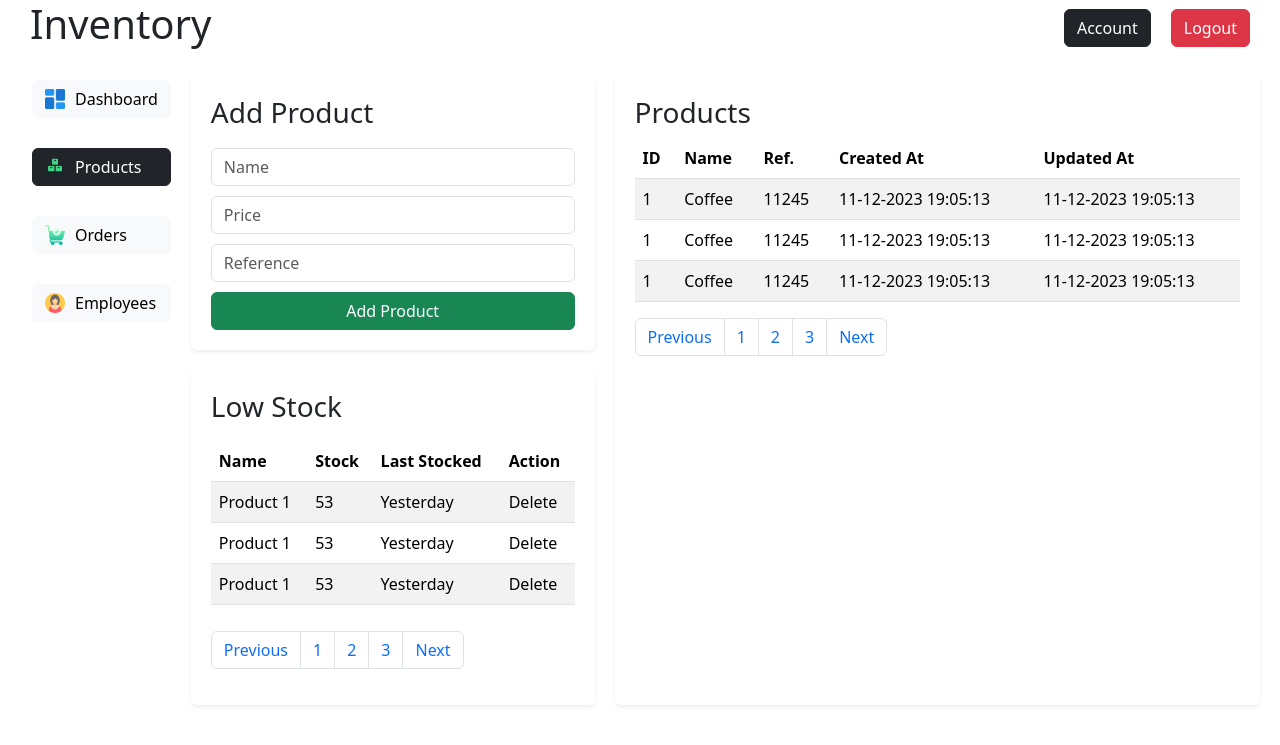
After one commit to Alaa-Taieb/flask_inventory_management_system_test, a Flask app: template flask_app/templates/products.html in a window 1280 px wide. The commit adds this page. Shown: the top 745 px of the page. Run offline with Flask 3, Linux system fonts and the light colour scheme; the template is opened without the code that fills it, so the values that code supplies are empty.

Commit message:
Created the products page's design.

```diff
--- /dev/null
+++ b/flask_app/static/products.css
@@ -0,0 +1,52 @@
+
+.main_display {
+    display: flex;
+    gap: 20px;
+    padding: 20px;
+}
+
+.product_form_and_low_stock_container {
+    flex: 4;
+    display: flex;
+    flex-direction: column;
+    gap: 20px;
+}
+
+.product_form_and_low_stock_container > form{
+    display: flex;
+    flex-direction: column;
+    gap: 10px;
+    padding: 20px;
+}
+
+.product_list_container {
+    flex: 6;
+}
+
+.form_body {
+    display: flex;
+}
+
+
+.form_input_container {
+    display: flex;
+    flex-direction: column;
+    width: 100%;
+    gap: 10px;
+}
+
+.form_footer > button{
+    width: 100%;
+}
+
+
+.low_stock_container {
+    padding: 20px;
+    display: flex;
+    flex-direction: column;
+    gap: 10px;
+}
+
+.product_list_container {
+    padding: 20px;
+}
--- a/flask_app/templates/dashboard.html
+++ b/flask_app/templates/dashboard.html
@@ -19,9 +19,9 @@
     </header>
     <main class="d-flex">
         <div class="side_buttons">
-            <ul class="nav-navbar">
-                <li><a href="" class="btn btn-light"> <img src="{{ url_for('static', filename='assets/icons/dashboard.png') }}" alt=""> Dashboard</a></li>
-                <li><a href="" class="btn btn-light"> <img src="{{ url_for('static', filename='assets/icons/inventory.png') }}" alt="">  Products</a></li>
+            <ul class="nav-navbar mt-4">
+                <li><a href="/dashboard" class="btn btn-dark"> <img src="{{ url_for('static', filename='assets/icons/dashboard.png') }}" alt=""> Dashboard</a></li>
+                <li><a href="/products" class="btn btn-light"> <img src="{{ url_for('static', filename='assets/icons/inventory.png') }}" alt="">  Products</a></li>
                 <li><a href="" class="btn btn-light"> <img src="{{ url_for('static', filename='assets/icons/shopping-cart.png') }}" alt=""> Orders</a></li>
                 <li><a href="" class="btn btn-light"> <img src="{{ url_for('static', filename='assets/icons/human.png') }}" alt=""> Employees</a></li>
             </ul>
--- /dev/null
+++ b/flask_app/templates/products.html
@@ -0,0 +1,156 @@
+<!DOCTYPE html>
+<html lang="en">
+
+<head>
+    <meta charset="UTF-8">
+    <meta name="viewport" content="width=device-width, initial-scale=1.0">
+    <link rel="stylesheet" type="text/css" href="{{ url_for('static', filename='products.css') }}">
+    <link rel="stylesheet" type="text/css" href="{{ url_for('static', filename='style.css') }}">
+    <link rel="stylesheet" href="https://cdn.jsdelivr.net/npm/bootstrap@5.3.2/dist/css/bootstrap.min.css"
+        integrity="sha384-T3c6CoIi6uLrA9TneNEoa7RxnatzjcDSCmG1MXxSR1GAsXEV/Dwwykc2MPK8M2HN" crossorigin="anonymous">
+    <title>Dashboard</title>
+</head>
+
+<body>
+    <header class="header d-flex align-items-center justify-content-between">
+        <h1 id="header_logo">Inventory</h1>
+        <div class="header_buttons d-flex">
+            <a href="/account" class="btn btn-dark">Account</a>
+            <a href="/logout" class="btn btn-danger">Logout</a>
+
+        </div>
+    </header>
+    <main class="d-flex">
+        <div class="side_buttons">
+            <ul class="nav-navbar mt-4">
+                <li><a href="" class="btn btn-light"> <img
+                            src="{{ url_for('static', filename='assets/icons/dashboard.png') }}" alt=""> Dashboard</a>
+                </li>
+                <li><a href="" class="btn btn-dark"> <img
+                            src="{{ url_for('static', filename='assets/icons/inventory.png') }}" alt=""> Products</a>
+                </li>
+                <li><a href="" class="btn btn-light"> <img
+                            src="{{ url_for('static', filename='assets/icons/shopping-cart.png') }}" alt=""> Orders</a>
+                </li>
+                <li><a href="" class="btn btn-light"> <img
+                            src="{{ url_for('static', filename='assets/icons/human.png') }}" alt=""> Employees</a></li>
+            </ul>
+        </div>
+        <div class="main_display">
+            <div class="product_form_and_low_stock_container">
+                <form action="/products/create" class="form shadow-sm rounded">
+                    <div class="form_header">
+                        <h3>Add Product</h3>
+                    </div>
+                    <div class="form_body">
+                        <div class="form_input_container">
+                            <input type="text" name="name" class="form-control" placeholder="Name">
+                            <input type="number" name="price" class="form-control" placeholder="Price">
+                            <input type="text" name="ref" class="form-control" placeholder="Reference">
+                        </div>
+                    </div>
+                    <div class="form_footer">
+                        <button class="btn btn-success">Add Product</button>
+                    </div>
+                </form>
+                <div class="low_stock_container shadow-sm rounded">
+                    <div class="table_title_container">
+                        <h3>Low Stock</h3>
+                    </div>
+                    <table class="table table-striped">
+                        <thead>
+                            <th>Name</th>
+                            <th>Stock</th>
+                            <th>Last Stocked</th>
+                            <th>Action</th>
+                        </thead>
+                        <tbody>
+                            <tr>
+                                <td>Product 1</td>
+                                <td>53</td>
+                                <td>Yesterday</td>
+                                <td>Delete</td>
+                            </tr>
+                            <tr>
+                                <td>Product 1</td>
+                                <td>53</td>
+                                <td>Yesterday</td>
+                                <td>Delete</td>
+                            </tr>
+                            <tr>
+                                <td>Product 1</td>
+                                <td>53</td>
+                                <td>Yesterday</td>
+                                <td>Delete</td>
+                            </tr>
+                        </tbody>
+                    </table>
+                    <ul class="pagination">
+                        <li class="page-item"><a class="page-link" href="#">Previous</a></li>
+                        <li class="page-item"><a class="page-link" href="#">1</a></li>
+                        <li class="page-item"><a class="page-link" href="#">2</a></li>
+                        <li class="page-item"><a class="page-link" href="#">3</a></li>
+                        <li class="page-item"><a class="page-link" href="#">Next</a></li>
+                    </ul>
+                </div>
+            </div>
+            <div class="product_list_container shadow-sm rounded">
+                <div class="table_title_container">
+                    <h3>Products</h3>
+                </div>
+                <table class="table table-striped">
+                    <thead>
+                        <th>ID</th>
+                        <th>Name</th>
+                        <th>Ref.</th>
+                        <th>Created At</th>
+                        <th>Updated At</th>
+                    </thead>
+                    <tbody>
+                        <tr>
+                            <td>1</td>
+                            <td>Coffee</td>
+                            <td>11245</td>
+                            <td>11-12-2023 19:05:13</td>
+                            <td>11-12-2023 19:05:13</td>
+                        </tr>
+                        <tr>
+                            <td>1</td>
+                            <td>Coffee</td>
+                            <td>11245</td>
+                            <td>11-12-2023 19:05:13</td>
+                            <td>11-12-2023 19:05:13</td>
+                        </tr>
+                        <tr>
+                            <td>1</td>
+                            <td>Coffee</td>
+                            <td>11245</td>
+                            <td>11-12-2023 19:05:13</td>
+                            <td>11-12-2023 19:05:13</td>
+                        </tr>
+
+                    </tbody>
+                </table>
+                <ul class="pagination">
+                    <li class="page-item"><a class="page-link" href="#">Previous</a></li>
+                    <li class="page-item"><a class="page-link" href="#">1</a></li>
+                    <li class="page-item"><a class="page-link" href="#">2</a></li>
+                    <li class="page-item"><a class="page-link" href="#">3</a></li>
+                    <li class="page-item"><a class="page-link" href="#">Next</a></li>
+                </ul>
+            </div>
+        </div>
+        </div>
+    </main>
+
+
+
+    <script src="https://cdn.jsdelivr.net/npm/bootstrap@5.3.2/dist/js/bootstrap.min.js"
+        integrity="sha384-BBtl+eGJRgqQAUMxJ7pMwbEyER4l1g+O15P+16Ep7Q9Q+zqX6gSbd85u4mG4QzX+"
+        crossorigin="anonymous"></script>
+    <script src="https://cdn.jsdelivr.net/npm/bootstrap@5.3.2/dist/js/bootstrap.bundle.min.js"
+        integrity="sha384-C6RzsynM9kWDrMNeT87bh95OGNyZPhcTNXj1NW7RuBCsyN/o0jlpcV8Qyq46cDfL"
+        crossorigin="anonymous"></script>
+</body>
+
+</html>
--- a/server.py
+++ b/server.py
@@ -1,5 +1,5 @@
 from flask_app import app
-from flask_app.controllers import index , dashboard
+from flask_app.controllers import index , dashboard , products
 
 
 
```
Also changed, not shown: flask_app/controllers/products.py (added, +9 -0 lines).
